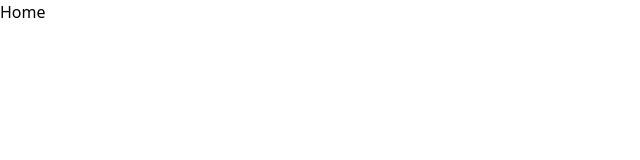
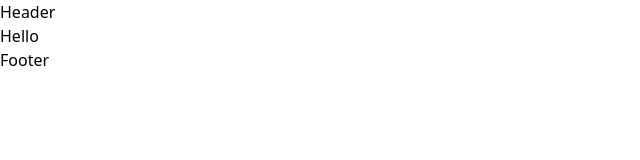
Before and after one commit to Xzizide/ambivert, a React (Vite) app: page / in a window 1280 px wide. Shown: the top 160 px of the page, without its empty margins (0-640 px from the left). Built offline with nearby package versions, Linux system fonts and the light colour scheme.

Commit message:
Added a layout with a header and a footer

```diff
--- /dev/null
+++ b/src/components/Footer.jsx
@@ -0,0 +1,5 @@
+import React from "react";
+
+export default function Footer() {
+  return <div>Footer</div>;
+}
--- /dev/null
+++ b/src/components/Header.jsx
@@ -0,0 +1,5 @@
+import React from "react";
+
+export default function Header() {
+  return <div>Header</div>;
+}
--- a/src/pages/Home.jsx
+++ b/src/pages/Home.jsx
@@ -1,5 +1,9 @@
 import React from "react";
 
 export default function Home() {
-  return <div>Home</div>;
+  return (
+    <main>
+      <div>Hello</div>
+    </main>
+  );
 }
--- /dev/null
+++ b/src/pages/Layout.jsx
@@ -0,0 +1,14 @@
+import React from "react";
+import { Outlet } from "react-router-dom";
+import Header from "../components/Header";
+import Footer from "../components/Footer";
+
+export default function Layout() {
+  return (
+    <>
+      <Header></Header>
+      <Outlet></Outlet>
+      <Footer></Footer>
+    </>
+  );
+}
```
Also changed, not shown: src/main.jsx (+8 -1 lines).
